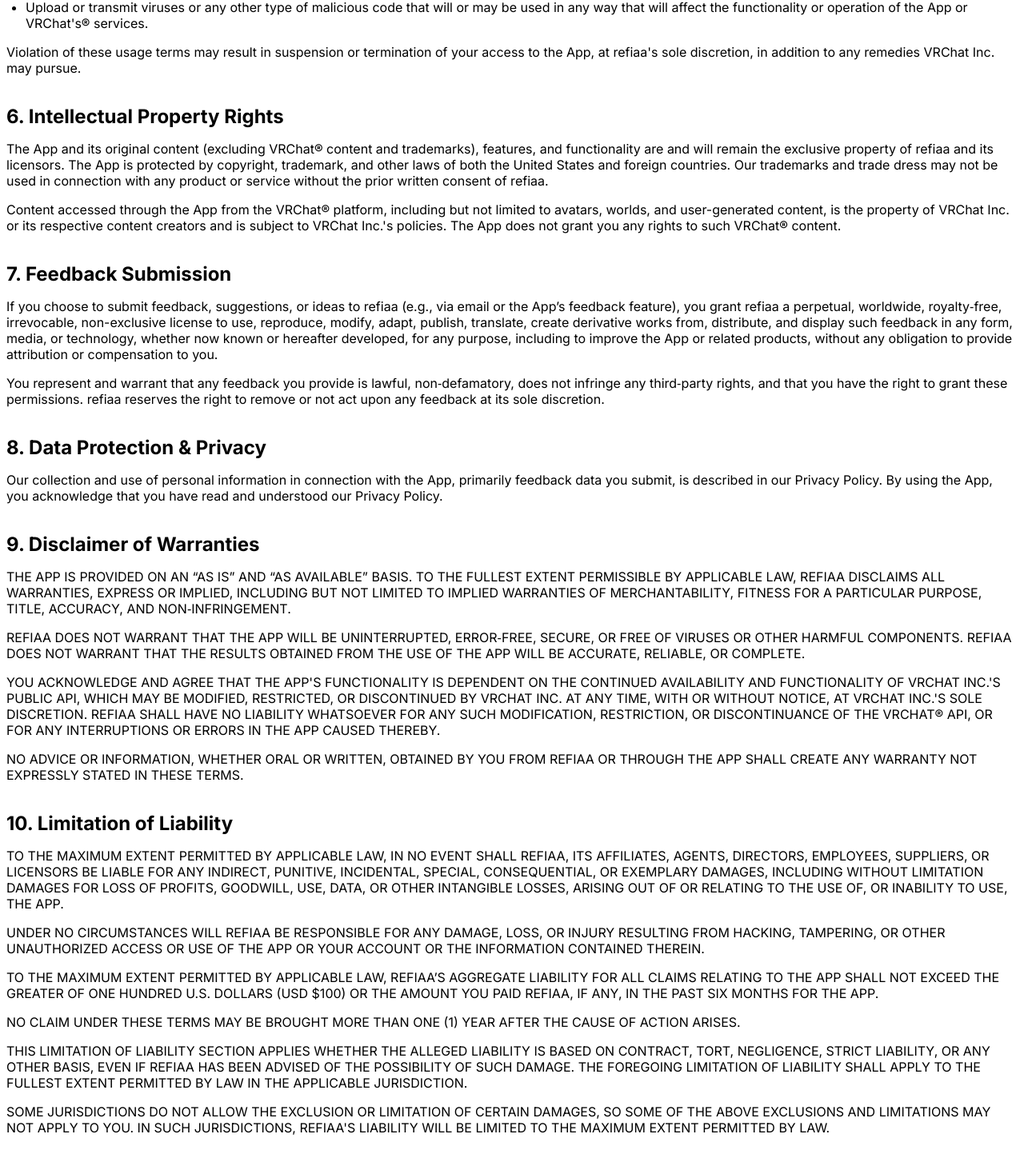
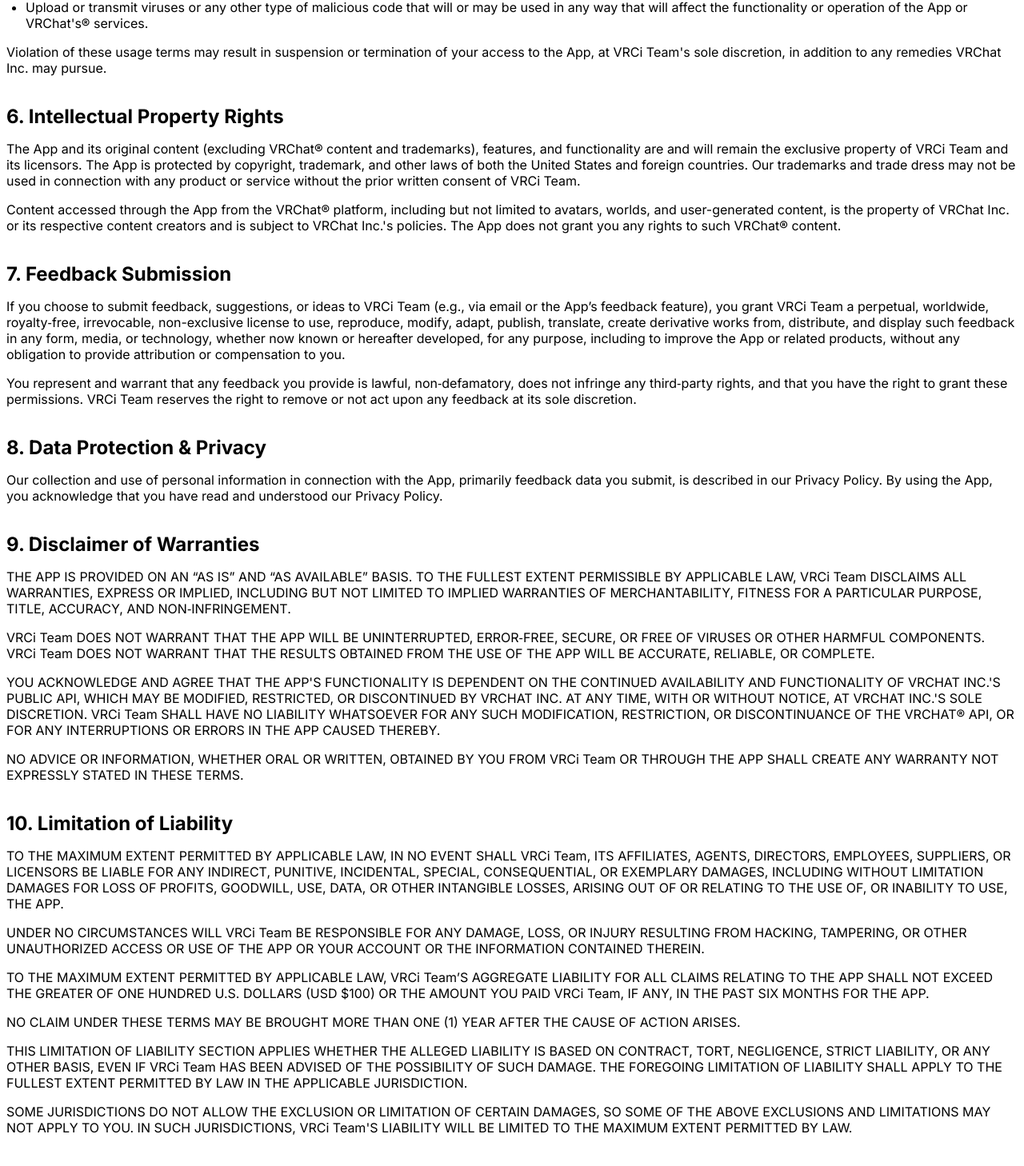
Before and after one commit to refiaa/vrci_eula_deploy, a Next.js app: page /terms in a window 1280 px wide. Shown: the part 1321-2779 px from the top of the page at 80% size. Built offline with nearby package versions, Linux system fonts and the light colour scheme.

Commit message:
namespace

```diff
--- a/src/app/privacy/page.tsx
+++ b/src/app/privacy/page.tsx
@@ -9,7 +9,7 @@
 
             <h2 className="text-2xl font-bold mt-8 mb-4">1. Introduction</h2>
             <p className="mb-4">
-                This Privacy Policy governs your use of VRCi ("the App"), an <strong>unofficial</strong> companion application for VRChat®, developed and provided by refiaa. The App is designed to enhance your VRChat® experience by providing tools to manage your VRChat® friends and community interactions. By using the App, you consent to the data practices described below. This App is not affiliated with, endorsed by, or sponsored by VRChat Inc.
+                This Privacy Policy governs your use of VRCi ("the App"), an <strong>unofficial</strong> companion application for VRChat®, developed and provided by VRCi Team. The App is designed to enhance your VRChat® experience by providing tools to manage your VRChat® friends and community interactions. By using the App, you consent to the data practices described below. This App is not affiliated with, endorsed by, or sponsored by VRChat Inc.
             </p>
 
             <h2 className="text-2xl font-bold mt-8 mb-4">2. Information We Collect and How We Use It</h2>
@@ -20,7 +20,7 @@
                 The App communicates with VRChat's publicly available API endpoints using the VRChat® credentials you provide directly to VRChat® for authentication. The App itself only facilitates this communication. Through this API, the App may access and display VRChat® data such as your friend list, their online status, current VRChat® world/instance information (virtual location within VRChat®), user profiles, avatars, and world details, as permitted by VRChat® and your VRChat® privacy settings.
             </p>
             <p className="mb-4">
-                <strong>Important:</strong> Your VRChat® credentials are securely stored in the iOS Keychain on your device and are transmitted <strong>only</strong> to VRChat's official authentication servers. The App developer (refiaa) does not have access to your VRChat® password and does not store your VRChat® credentials on any developer-operated servers. All VRChat® data accessed via the API remains subject to VRChat Inc.'s Terms of Service and Privacy Policy. The App acts as a client to view and interact with this data but does not alter its ownership or primary storage location (which is VRChat®).
+                <strong>Important:</strong> Your VRChat® credentials are securely stored in the iOS Keychain on your device and are transmitted <strong>only</strong> to VRChat's official authentication servers. The App developer (VRCi Team) does not have access to your VRChat® password and does not store your VRChat® credentials on any developer-operated servers. All VRChat® data accessed via the API remains subject to VRChat Inc.'s Terms of Service and Privacy Policy. The App acts as a client to view and interact with this data but does not alter its ownership or primary storage location (which is VRChat®).
             </p>
 
             <p className="mb-4">
@@ -100,7 +100,7 @@
             </p>
 
             <div className="mt-10 text-sm text-gray-500">
-                <p>© {new Date().getFullYear()} refiaa (VRCi). All rights reserved.</p>
+                <p>© {new Date().getFullYear()} VRCi Team (VRCi). All rights reserved.</p>
                 <p className="mt-1">VRChat® is a registered trademark of VRChat Inc. This App is not affiliated with, endorsed, or sponsored by VRChat Inc.</p>
             </div>
         </div>
--- a/src/app/terms/page.tsx
+++ b/src/app/terms/page.tsx
@@ -14,7 +14,7 @@
 
             <h2 className="text-2xl font-bold mt-8 mb-4">2. Description and Role of the App</h2>
             <p className="mb-4">
-                VRCi is an <strong>unofficial</strong> companion application for VRChat® developed by refiaa. It is designed to provide users with tools to enhance their VRChat® experience, such as managing friends and discovering content within the VRChat® platform.
+                VRCi is an <strong>unofficial</strong> companion application for VRChat® developed by VRCi Team. It is designed to provide users with tools to enhance their VRChat® experience, such as managing friends and discovering content within the VRChat® platform.
             </p>
             <p className="mb-4">
                 The App functions by communicating with VRChat’s publicly available API endpoints to access and display information from your VRChat® account and the VRChat® platform, as permitted by VRChat® and your VRChat® privacy settings. The App itself does not send your VRChat® data to developer‑operated servers, except for feedback submissions as described in our Privacy Policy.
@@ -40,7 +40,7 @@
 
             <h2 className="text-2xl font-bold mt-8 mb-4">4. User Account, Credentials, and Security</h2>
             <p className="mb-4">
-                To use most features of the App, you must supply your VRChat® account credentials (username and password) for authentication purposes. These credentials are securely stored in the iOS Keychain on your device and are transmitted <strong>only</strong> to VRChat’s official authentication servers. The developer of the App (refiaa) does not have access to your VRChat® password.
+                To use most features of the App, you must supply your VRChat® account credentials (username and password) for authentication purposes. These credentials are securely stored in the iOS Keychain on your device and are transmitted <strong>only</strong> to VRChat’s official authentication servers. The developer of the App (VRCi Team) does not have access to your VRChat® password.
             </p>
             <p className="mb-4">
                 You are solely responsible for all activities that occur under your VRChat® account when accessed through the App, and for maintaining the security of your device and your VRChat® account credentials. You agree to notify VRChat Inc. immediately of any unauthorized use of your VRChat® account. The developer of the App shall not be liable for any loss or damage arising from your failure to comply with these security obligations.
@@ -61,12 +61,12 @@
                 <li>Upload or transmit viruses or any other type of malicious code that will or may be used in any way that will affect the functionality or operation of the App or VRChat's® services.</li>
             </ul>
             <p className="mb-4">
-                Violation of these usage terms may result in suspension or termination of your access to the App, at refiaa's sole discretion, in addition to any remedies VRChat Inc. may pursue.
+                Violation of these usage terms may result in suspension or termination of your access to the App, at VRCi Team's sole discretion, in addition to any remedies VRChat Inc. may pursue.
             </p>
 
             <h2 className="text-2xl font-bold mt-8 mb-4">6. Intellectual Property Rights</h2>
             <p className="mb-4">
-                The App and its original content (excluding VRChat® content and trademarks), features, and functionality are and will remain the exclusive property of refiaa and its licensors. The App is protected by copyright, trademark, and other laws of both the United States and foreign countries. Our trademarks and trade dress may not be used in connection with any product or service without the prior written consent of refiaa.
+                The App and its original content (excluding VRChat® content and trademarks), features, and functionality are and will remain the exclusive property of VRCi Team and its licensors. The App is protected by copyright, trademark, and other laws of both the United States and foreign countries. Our trademarks and trade dress may not be used in connection with any product or service without the prior written consent of VRCi Team.
             </p>
             <p className="mb-4">
                 Content accessed through the App from the VRChat® platform, including but not limited to avatars, worlds, and user-generated content, is the property of VRChat Inc. or its respective content creators and is subject to VRChat Inc.'s policies. The App does not grant you any rights to such VRChat® content.
@@ -75,10 +75,10 @@
 
             <h2 className="text-2xl font-bold mt-8 mb-4">7. Feedback Submission</h2>
             <p className="mb-4">
-                If you choose to submit feedback, suggestions, or ideas to refiaa (e.g., via email or the App’s feedback feature), you grant refiaa a perpetual, worldwide, royalty‑free, irrevocable, non-exclusive license to use, reproduce, modify, adapt, publish, translate, create derivative works from, distribute, and display such feedback in any form, media, or technology, whether now known or hereafter developed, for any purpose, including to improve the App or related products, without any obligation to provide attribution or compensation to you.
+                If you choose to submit feedback, suggestions, or ideas to VRCi Team (e.g., via email or the App’s feedback feature), you grant VRCi Team a perpetual, worldwide, royalty‑free, irrevocable, non-exclusive license to use, reproduce, modify, adapt, publish, translate, create derivative works from, distribute, and display such feedback in any form, media, or technology, whether now known or hereafter developed, for any purpose, including to improve the App or related products, without any obligation to provide attribution or compensation to you.
             </p>
             <p className="mb-4">
-                You represent and warrant that any feedback you provide is lawful, non‑defamatory, does not infringe any third‑party rights, and that you have the right to grant these permissions. refiaa reserves the right to remove or not act upon any feedback at its sole discretion.
+                You represent and warrant that any feedback you provide is lawful, non‑defamatory, does not infringe any third‑party rights, and that you have the right to grant these permissions. VRCi Team reserves the right to remove or not act upon any feedback at its sole discretion.
             </p>
 
             <h2 className="text-2xl font-bold mt-8 mb-4">8. Data Protection & Privacy</h2>
@@ -88,42 +88,42 @@
 
             <h2 className="text-2xl font-bold mt-8 mb-4">9. Disclaimer of Warranties</h2>
             <p className="mb-4">
-                THE APP IS PROVIDED ON AN “AS IS” AND “AS AVAILABLE” BASIS. TO THE FULLEST EXTENT PERMISSIBLE BY APPLICABLE LAW, REFIAA DISCLAIMS ALL WARRANTIES, EXPRESS OR IMPLIED, INCLUDING BUT NOT LIMITED TO IMPLIED WARRANTIES OF MERCHANTABILITY, FITNESS FOR A PARTICULAR PURPOSE, TITLE, ACCURACY, AND NON‑INFRINGEMENT.
+                THE APP IS PROVIDED ON AN “AS IS” AND “AS AVAILABLE” BASIS. TO THE FULLEST EXTENT PERMISSIBLE BY APPLICABLE LAW, VRCi Team DISCLAIMS ALL WARRANTIES, EXPRESS OR IMPLIED, INCLUDING BUT NOT LIMITED TO IMPLIED WARRANTIES OF MERCHANTABILITY, FITNESS FOR A PARTICULAR PURPOSE, TITLE, ACCURACY, AND NON‑INFRINGEMENT.
             </p>
             <p className="mb-4">
-                REFIAA DOES NOT WARRANT THAT THE APP WILL BE UNINTERRUPTED, ERROR‑FREE, SECURE, OR FREE OF VIRUSES OR OTHER HARMFUL COMPONENTS. REFIAA DOES NOT WARRANT THAT THE RESULTS OBTAINED FROM THE USE OF THE APP WILL BE ACCURATE, RELIABLE, OR COMPLETE.
+                VRCi Team DOES NOT WARRANT THAT THE APP WILL BE UNINTERRUPTED, ERROR‑FREE, SECURE, OR FREE OF VIRUSES OR OTHER HARMFUL COMPONENTS. VRCi Team DOES NOT WARRANT THAT THE RESULTS OBTAINED FROM THE USE OF THE APP WILL BE ACCURATE, RELIABLE, OR COMPLETE.
             </p>
             <p className="mb-4">
-                YOU ACKNOWLEDGE AND AGREE THAT THE APP'S FUNCTIONALITY IS DEPENDENT ON THE CONTINUED AVAILABILITY AND FUNCTIONALITY OF VRCHAT INC.'S PUBLIC API, WHICH MAY BE MODIFIED, RESTRICTED, OR DISCONTINUED BY VRCHAT INC. AT ANY TIME, WITH OR WITHOUT NOTICE, AT VRCHAT INC.'S SOLE DISCRETION. REFIAA SHALL HAVE NO LIABILITY WHATSOEVER FOR ANY SUCH MODIFICATION, RESTRICTION, OR DISCONTINUANCE OF THE VRCHAT® API, OR FOR ANY INTERRUPTIONS OR ERRORS IN THE APP CAUSED THEREBY.
+                YOU ACKNOWLEDGE AND AGREE THAT THE APP'S FUNCTIONALITY IS DEPENDENT ON THE CONTINUED AVAILABILITY AND FUNCTIONALITY OF VRCHAT INC.'S PUBLIC API, WHICH MAY BE MODIFIED, RESTRICTED, OR DISCONTINUED BY VRCHAT INC. AT ANY TIME, WITH OR WITHOUT NOTICE, AT VRCHAT INC.'S SOLE DISCRETION. VRCi Team SHALL HAVE NO LIABILITY WHATSOEVER FOR ANY SUCH MODIFICATION, RESTRICTION, OR DISCONTINUANCE OF THE VRCHAT® API, OR FOR ANY INTERRUPTIONS OR ERRORS IN THE APP CAUSED THEREBY.
             </p>
             <p className="mb-4">
-                NO ADVICE OR INFORMATION, WHETHER ORAL OR WRITTEN, OBTAINED BY YOU FROM REFIAA OR THROUGH THE APP SHALL CREATE ANY WARRANTY NOT EXPRESSLY STATED IN THESE TERMS.
+                NO ADVICE OR INFORMATION, WHETHER ORAL OR WRITTEN, OBTAINED BY YOU FROM VRCi Team OR THROUGH THE APP SHALL CREATE ANY WARRANTY NOT EXPRESSLY STATED IN THESE TERMS.
             </p>
 
             <h2 className="text-2xl font-bold mt-8 mb-4">10. Limitation of Liability</h2>
             <p className="mb-4">
-                TO THE MAXIMUM EXTENT PERMITTED BY APPLICABLE LAW, IN NO EVENT SHALL REFIAA, ITS AFFILIATES, AGENTS, DIRECTORS, EMPLOYEES, SUPPLIERS, OR LICENSORS BE LIABLE FOR ANY INDIRECT, PUNITIVE, INCIDENTAL, SPECIAL, CONSEQUENTIAL, OR EXEMPLARY DAMAGES, INCLUDING WITHOUT LIMITATION DAMAGES FOR LOSS OF PROFITS, GOODWILL, USE, DATA, OR OTHER INTANGIBLE LOSSES, ARISING OUT OF OR RELATING TO THE USE OF, OR INABILITY TO USE, THE APP.
+                TO THE MAXIMUM EXTENT PERMITTED BY APPLICABLE LAW, IN NO EVENT SHALL VRCi Team, ITS AFFILIATES, AGENTS, DIRECTORS, EMPLOYEES, SUPPLIERS, OR LICENSORS BE LIABLE FOR ANY INDIRECT, PUNITIVE, INCIDENTAL, SPECIAL, CONSEQUENTIAL, OR EXEMPLARY DAMAGES, INCLUDING WITHOUT LIMITATION DAMAGES FOR LOSS OF PROFITS, GOODWILL, USE, DATA, OR OTHER INTANGIBLE LOSSES, ARISING OUT OF OR RELATING TO THE USE OF, OR INABILITY TO USE, THE APP.
             </p>
             <p className="mb-4">
-                UNDER NO CIRCUMSTANCES WILL REFIAA BE RESPONSIBLE FOR ANY DAMAGE, LOSS, OR INJURY RESULTING FROM HACKING, TAMPERING, OR OTHER UNAUTHORIZED ACCESS OR USE OF THE APP OR YOUR ACCOUNT OR THE INFORMATION CONTAINED THEREIN.
+                UNDER NO CIRCUMSTANCES WILL VRCi Team BE RESPONSIBLE FOR ANY DAMAGE, LOSS, OR INJURY RESULTING FROM HACKING, TAMPERING, OR OTHER UNAUTHORIZED ACCESS OR USE OF THE APP OR YOUR ACCOUNT OR THE INFORMATION CONTAINED THEREIN.
             </p>
             <p className="mb-4">
-                TO THE MAXIMUM EXTENT PERMITTED BY APPLICABLE LAW, REFIAA’S AGGREGATE LIABILITY FOR ALL CLAIMS RELATING TO THE APP SHALL NOT EXCEED THE GREATER OF ONE HUNDRED U.S. DOLLARS (USD $100) OR THE AMOUNT YOU PAID REFIAA, IF ANY, IN THE PAST SIX MONTHS FOR THE APP.
+                TO THE MAXIMUM EXTENT PERMITTED BY APPLICABLE LAW, VRCi Team’S AGGREGATE LIABILITY FOR ALL CLAIMS RELATING TO THE APP SHALL NOT EXCEED THE GREATER OF ONE HUNDRED U.S. DOLLARS (USD $100) OR THE AMOUNT YOU PAID VRCi Team, IF ANY, IN THE PAST SIX MONTHS FOR THE APP.
             </p>
             <p className="mb-4">
                 NO CLAIM UNDER THESE TERMS MAY BE BROUGHT MORE THAN ONE (1) YEAR AFTER THE CAUSE OF ACTION ARISES.
             </p>
             <p className="mb-4">
-                THIS LIMITATION OF LIABILITY SECTION APPLIES WHETHER THE ALLEGED LIABILITY IS BASED ON CONTRACT, TORT, NEGLIGENCE, STRICT LIABILITY, OR ANY OTHER BASIS, EVEN IF REFIAA HAS BEEN ADVISED OF THE POSSIBILITY OF SUCH DAMAGE. THE FOREGOING LIMITATION OF LIABILITY SHALL APPLY TO THE FULLEST EXTENT PERMITTED BY LAW IN THE APPLICABLE JURISDICTION.
+                THIS LIMITATION OF LIABILITY SECTION APPLIES WHETHER THE ALLEGED LIABILITY IS BASED ON CONTRACT, TORT, NEGLIGENCE, STRICT LIABILITY, OR ANY OTHER BASIS, EVEN IF VRCi Team HAS BEEN ADVISED OF THE POSSIBILITY OF SUCH DAMAGE. THE FOREGOING LIMITATION OF LIABILITY SHALL APPLY TO THE FULLEST EXTENT PERMITTED BY LAW IN THE APPLICABLE JURISDICTION.
             </p>
             <p className="mb-4">
-                SOME JURISDICTIONS DO NOT ALLOW THE EXCLUSION OR LIMITATION OF CERTAIN DAMAGES, SO SOME OF THE ABOVE EXCLUSIONS AND LIMITATIONS MAY NOT APPLY TO YOU. IN SUCH JURISDICTIONS, REFIAA'S LIABILITY WILL BE LIMITED TO THE MAXIMUM EXTENT PERMITTED BY LAW.
+                SOME JURISDICTIONS DO NOT ALLOW THE EXCLUSION OR LIMITATION OF CERTAIN DAMAGES, SO SOME OF THE ABOVE EXCLUSIONS AND LIMITATIONS MAY NOT APPLY TO YOU. IN SUCH JURISDICTIONS, VRCi Team'S LIABILITY WILL BE LIMITED TO THE MAXIMUM EXTENT PERMITTED BY LAW.
             </p>
 
 
             <h2 className="text-2xl font-bold mt-8 mb-4">11. Indemnification</h2>
             <p className="mb-4">
-                You agree to defend, indemnify, and hold harmless refiaa and its licensee and licensors, and their employees, contractors, agents, officers, and directors, from and against any and all claims, damages, obligations, losses, liabilities, costs or debt, and expenses (including but not limited to attorney's fees), resulting from or arising out of a) your use and access of the App, by you or any person using your account and password; b) a breach of these Terms, or c) content you submit, post, transmit, or otherwise make available through the App.
+                You agree to defend, indemnify, and hold harmless VRCi Team and its licensee and licensors, and their employees, contractors, agents, officers, and directors, from and against any and all claims, damages, obligations, losses, liabilities, costs or debt, and expenses (including but not limited to attorney's fees), resulting from or arising out of a) your use and access of the App, by you or any person using your account and password; b) a breach of these Terms, or c) content you submit, post, transmit, or otherwise make available through the App.
             </p>
 
             <h2 className="text-2xl font-bold mt-8 mb-4">12. Force Majeure</h2>
@@ -136,13 +136,13 @@
                 <strong>Please read this section carefully as it affects your rights.</strong>
             </p>
             <p className="mb-4">
-                Most user concerns can be resolved quickly and to the user's satisfaction by contacting us at vrci_admin@proton.me. In the unlikely event that we are unable to resolve a complaint you may have (or if refiaa has not been able to resolve a dispute it has with you after attempting to do so informally), we each agree to resolve those disputes through binding arbitration or small claims court instead of in courts of general jurisdiction.
+                Most user concerns can be resolved quickly and to the user's satisfaction by contacting us at vrci_admin@proton.me. In the unlikely event that we are unable to resolve a complaint you may have (or if VRCi Team has not been able to resolve a dispute it has with you after attempting to do so informally), we each agree to resolve those disputes through binding arbitration or small claims court instead of in courts of general jurisdiction.
             </p>
             <p className="mb-4">
                 Any dispute, claim or controversy arising out of or relating to these Terms or the breach, termination, enforcement, interpretation or validity thereof, including the determination of the scope or applicability of this agreement to arbitrate, shall be determined by arbitration in Santa Clara County, California before one arbitrator. The arbitration shall be administered by the American Arbitration Association ("AAA") pursuant to its Consumer Arbitration Rules. Judgment on the Award may be entered in any court having jurisdiction. This clause shall not preclude parties from seeking provisional remedies in aid of arbitration from a court of appropriate jurisdiction.
             </p>
             <p className="mb-4">
-                You agree that, by entering into these Terms, you and refiaa are each waiving the right to a trial by jury or to participate in a class action or representative proceeding.
+                You agree that, by entering into these Terms, you and VRCi Team are each waiving the right to a trial by jury or to participate in a class action or representative proceeding.
             </p>
             <p className="mb-4">
                 This arbitration provision shall survive termination of these Terms.
@@ -163,7 +163,7 @@
 
             <h2 className="text-2xl font-bold mt-8 mb-4">16. Changes to Terms</h2>
             <p className="mb-4">
-                refiaa reserves the right, at our sole discretion, to modify or replace these Terms at any time. If a revision is material, we will make reasonable efforts to provide at least 30 days' notice prior to any new terms taking effect, such as by posting a notice within the App or on our official communication channels (if any). What constitutes a material change will be determined at our sole discretion.
+                VRCi Team reserves the right, at our sole discretion, to modify or replace these Terms at any time. If a revision is material, we will make reasonable efforts to provide at least 30 days' notice prior to any new terms taking effect, such as by posting a notice within the App or on our official communication channels (if any). What constitutes a material change will be determined at our sole discretion.
             </p>
             <p className="mb-4">
                 By continuing to access or use our App after those revisions become effective, you agree to be bound by the revised terms. If you do not agree to the new terms, in whole or in part, please stop using the App.
@@ -177,11 +177,11 @@
                 Email: vrci_admin@proton.me
             </p>
             <p className="mb-4">
-                GitHub: <a href="https://github.com/refiaa" className="text-blue-600 hover:underline" target="_blank" rel="noopener noreferrer">https://github.com/refiaa</a> (for feedback and community discussions, not for formal legal notices related to these Terms).
+                GitHub: <a href="https://github.com/VRCi Team" className="text-blue-600 hover:underline" target="_blank" rel="noopener noreferrer">https://github.com/VRCi Team</a> (for feedback and community discussions, not for formal legal notices related to these Terms).
             </p>
 
             <div className="mt-10 text-sm text-gray-500">
-                <p>© {new Date().getFullYear()} refiaa (VRCi). All rights reserved.</p>
+                <p>© {new Date().getFullYear()} VRCi Team (VRCi). All rights reserved.</p>
                 <p className="mt-1">VRChat® is a registered trademark of VRChat Inc. VRCi is an independent, unofficial third-party application and is not affiliated with, endorsed, approved, or sponsored by VRChat Inc.</p>
             </div>
         </div>
```
